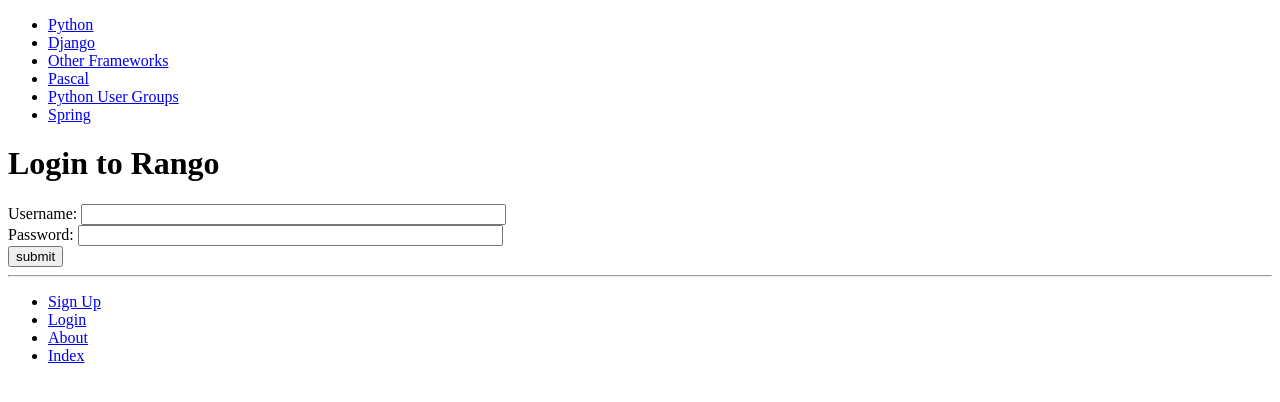
After one commit to TengLi233/WorkPlace, a Django app: page /rango/login/ in a window 1280 px wide. The commit adds this page. Shown: the top 402 px of the page. Run offline with Django 3.2, Linux system fonts and the light colour scheme; data comes from the database, SQL or seed files in the repository; both versions use the stored data as it was after the commit.

Commit message:
End of chapter 9

```diff
--- a/tango_with_django_project/rango/urls.py
+++ b/tango_with_django_project/rango/urls.py
@@ -8,4 +8,8 @@ urlpatterns = [
     url(r'^add_category/$', views.add_category, name='add_category'),
     url(r'^category/(?P<category_name_slug>[\w\-]+)/$',views.show_category, name='show_category'),
     url(r'^category/(?P<category_name_slug>[\w\-]+)/add_page/$', views.add_page, name='add_page'),
+    url(r'^register/$', views.register, name='register'),
+    url(r'^login/$', views.user_login, name='login'),
+    url(r'^restricted/$', views.restricted, name='restricted'),
+    url(r'^logout/$', views.user_logout, name='logout'),
 ]
--- a/tango_with_django_project/rango/views.py
+++ b/tango_with_django_project/rango/views.py
@@ -1,45 +1,14 @@
 from django.shortcuts import render
-from django.http import HttpResponse
+from django.http import HttpResponse, HttpResponseRedirect
+from django.contrib.auth import authenticate, login, logout
+from django.contrib.auth.decorators import login_required
+from django.core.urlresolvers import reverse
 from rango.models import Category
 from rango.models import Page, UserProfile
 from rango.forms import CategoryForm
 from rango.forms import PageForm
 from rango.forms import UserForm, UserProfileForm
 
-def register(request):
-	registered = False
-
-	if request.method == 'POST':
-		user_form = UserForm(data=request.POST)
-		profile_form = UserProfile(data=request.POST)
-
-		if user_form.is_valid() and profile_form.is_valid():
-			user = user_form.save()
-
-			user.set_password(user.set_password)
-			user.save()
-
-			profile = profile_form.save(commit=False)
-			profile.user = user
-
-			if 'picture' in request.FILES:
-				profile.picture = request.FILES['picture']
-
-			profile.save()
-
-			registered = True
-		else:
-			print(user_form.errors, profile_form.errors)
-	else:
-		user_form = UserForm()
-		profile_form = UserProfileForm()
-
-	return render(request, 'rango/register.html',
-				  {
-					  'user_form': user_form,
-					  'profile_form': profile_form,
-					  'registered': registered
-				  })
 def add_category(request):
 	form = CategoryForm()
 
@@ -111,3 +80,62 @@ def index(request):
 def about(request):
     #return HttpResponse("Rango says here is the about page.<br/><a href='/rango/about/'>Index</a>")
 	return render(request, 'rango/about.html')
+
+def register(request):
+	registered = False
+	if request.method == 'POST':
+		user_form = UserForm(data=request.POST)
+		profile_form = UserProfileForm(data=request.POST)
+
+		if user_form.is_valid() and profile_form.is_valid():
+			user = user_form.save()
+			user.set_password(user.password)
+			user.save()
+			profile = profile_form.save(commit=False)
+			profile.user = user
+
+			if 'picture' in request.FILES:
+				profile.picture = request.FILES['picture']
+			profile.save()
+			registered = True
+		else:
+			print(user_form.errors, profile_form.errors)
+	else:
+		user_form = UserForm()
+		profile_form = UserProfileForm()
+
+	return render(request, 'rango/register.html',
+				  {
+					  'user_form': user_form,
+					  'profile_form': profile_form,
+					  'registered': registered
+				  })
+
+def user_login(request):
+	if request.method == 'POST':
+		username = request.POST.get('username')
+		password = request.POST.get('password')
+
+		user = authenticate(username=username, password=password)
+
+		if user:
+			if user.is_active:
+				login(request, user)
+				return HttpResponseRedirect(reverse('index'))
+			else:
+				return HttpResponse("Your Rango account is disabled.")
+		else:
+			print("Invalid login details: {0}, {1}".format(username, password))
+			return HttpResponse("Invalid login details supplied.")
+	else:
+		return render(request, 'rango/user_login.html', {})
+
+@login_required
+def restricted(request):
+    context_dict = {'boldmessage': "Since you're logged in, you can see this text!"}
+    return render(request, 'rango/restricted.html', context_dict)
+
+@login_required
+def user_logout(request):
+	logout(request)
+	return HttpResponseRedirect(reverse('index'))
--- a/tango_with_django_project/tango_with_django_project/settings.py
+++ b/tango_with_django_project/tango_with_django_project/settings.py
@@ -90,6 +90,8 @@ DATABASES = {
 # Password validation
 # https://docs.djangoproject.com/en/1.11/ref/settings/#auth-password-validators
 
+LOGIN_URL = 'rango/login/'
+
 AUTH_PASSWORD_VALIDATORS = [
     {
         'NAME': 'django.contrib.auth.password_validation.UserAttributeSimilarityValidator',
--- a/tango_with_django_project/templates/rango/base.html
+++ b/tango_with_django_project/templates/rango/base.html
@@ -25,9 +25,17 @@
         <hr />
         <div>
             <ul>
-                <li><a href="{% url 'rango:add_category' %}">Add a New Category</a></li>
-                <li><a href="{% url 'rango:about' %}">About</a></li>
-                <li><a href="{% url 'rango:index' %}">Index</a></li>
+                {% if user.is_authenticated %}
+                    <li><a href="{% url 'rango:restricted' %}">Restricted Page</a></li>
+                    <li><a href="{% url 'rango:logout' %}">Logout</a></li>
+                    <li><a href="{% url 'rango:add_category' %}">Add a New Category</a></li>
+                {% else %}
+                    <li><a href="{% url 'rango:register' %}">Sign Up</a></li>
+                    <li><a href="{% url 'rango:login' %}">Login</a></li>
+                {% endif %}
+
+                    <li><a href="{% url 'rango:about' %}">About</a></li>
+                    <li><a href="{% url 'rango:index' %}">Index</a></li>
             </ul>
         </div>
     </body>
--- a/tango_with_django_project/templates/rango/category.html
+++ b/tango_with_django_project/templates/rango/category.html
@@ -18,7 +18,9 @@
             {% else %}
                 <strong>No pages currently in category.</strong>
             {% endif %}
-            <a href="{% url 'rango:add_page' category.slug %}">Add Page></a><br/>
+            {% if user.is_authenticated %}
+                <a href="{% url 'rango:add_page' category.slug %}">Add Page></a><br/>
+            {% endif %}
         {% else %}
             The specified category does not exist!
         {% endif %}
--- /dev/null
+++ b/tango_with_django_project/templates/rango/restricted.html
@@ -0,0 +1,6 @@
+{% extends 'rango/base.html' %}
+{% load staticfiles %}
+
+{% block body_block %}
+    <h1>{{boldmessage}}</h1>
+{% endblock %}
--- /dev/null
+++ b/tango_with_django_project/templates/rango/user_login.html
@@ -0,0 +1,18 @@
+{% extends 'rango/base.html' %}
+{% load staticfiles %}
+
+{% block title_block %}
+    Login
+{% endblock %}
+
+{% block body_block %}
+<h1>Login to Rango</h1>
+<form id="login_form" method="post" action="{% url 'rango:login' %}">
+    {% csrf_token %}
+    Username: <input type="text" name="username" value="" size="50" />
+    <br/>
+    Password: <input type="password" name="password" value="" size="50" />
+    <br/>
+    <input type="submit" value="submit" />
+</form>
+{% endblock %}
```
Also changed, not shown: tango_with_django_project/templates/rango/index.html (+18 -1 lines), tango_with_django_project/templates/rango/register.html (added, +26 -0 lines), tango_with_django_project/db.sqlite3, tango_with_django_project/media/profile_images/picture.png (added), tango_with_django_project/media/profile_images/picture_ke5Vd1R.png (added).
